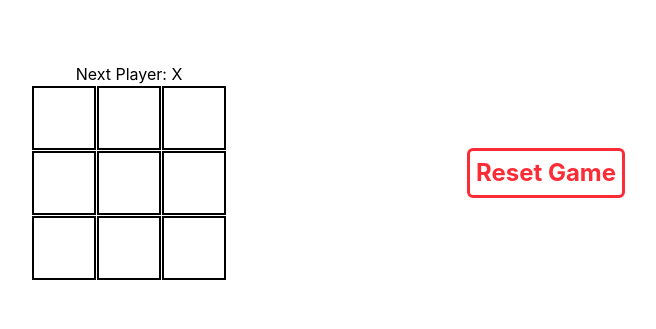
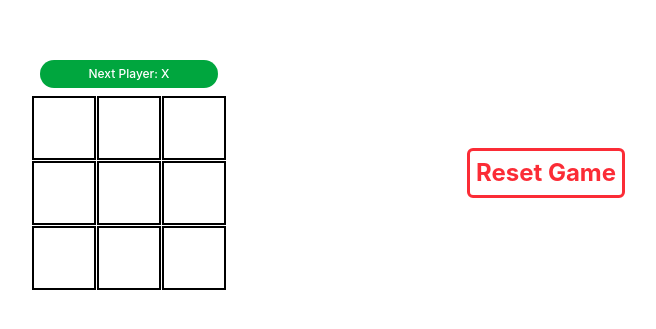
Before and after one commit to hamzafarooq6236/Tic-Tac-Toe, a React app: page / in a window 1280 px wide. Shown: the part 229-558 px from the top of the page, without its empty margins (414-1070 px from the left). Built offline with nearby package versions, Linux system fonts and the light colour scheme; the HTML template or start-up script is replaced by a standard one.

Commit message:
add tailwind css to status

```diff
--- a/src/Board.jsx
+++ b/src/Board.jsx
@@ -78,7 +78,7 @@ export default function Board({ XTurn, square, onPlay }) {
 
   return (
     <>
-      <div className="status">{status}</div>
+      <div className="status bg-green-600 h-4 rounded-full text-xs font-medium text-white text-center p-0.5 leading-none m-2 h-auto p-2">{status}</div>
       <div className="flex flex-col gap-px">
         <div className="board-row flex justify-center gap-px">
           <Square
```
